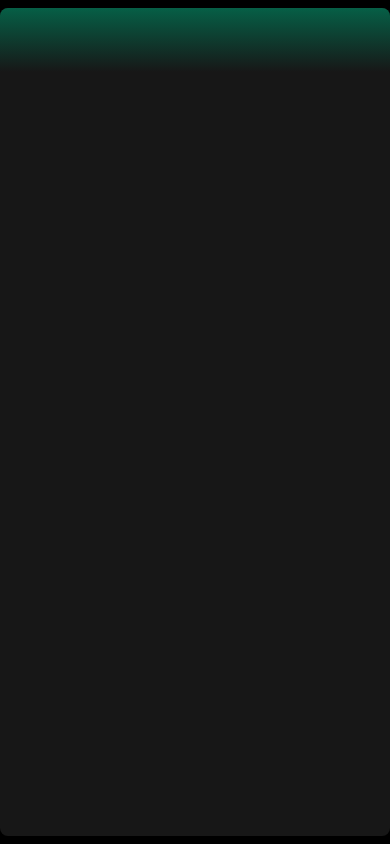
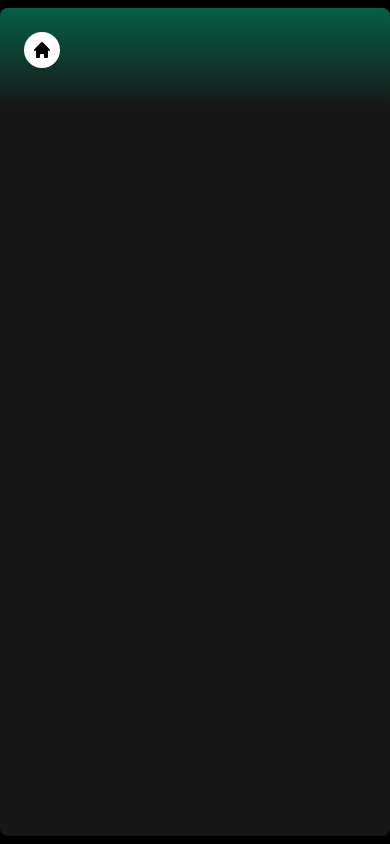
Before and after one commit to sairohitp/spotify-clone, a Next.js app: page / in a window 390 px wide. Built offline with nearby package versions, Linux system fonts and the light colour scheme.

Commit message:
md:hi-icon

```diff
--- a/components/Header.tsx
+++ b/components/Header.tsx
@@ -4,6 +4,7 @@ import { useRouter } from "next/navigation";
 import { twMerge } from "tailwind-merge";
 
 import {RxCaretLeft, RxCaretRight} from "react-icons/rx"
+import {HiHome} from "react-icons/hi"
 
 interface HeaderProps {
     children: React.ReactNode
@@ -42,7 +43,9 @@ const Header: React.FC<HeaderProps> = ({
                     gap-x-2
                     items-center
                 ">
-                    <button className="
+                    <button
+                    onClick={() => router.back()}
+                    className="
                         rounded-full
                         bg-black
                         flex
@@ -53,7 +56,9 @@ const Header: React.FC<HeaderProps> = ({
                     ">
                         <RxCaretLeft className = "text-white" size = {35}/>
                     </button>
-                    <button className="
+                    <button
+                    onClick={() => router.forward()}
+                    className="
                         rounded-full
                         bg-black
                         flex
@@ -65,6 +70,20 @@ const Header: React.FC<HeaderProps> = ({
                         <RxCaretRight className = "text-white" size = {35}/>
                     </button>
                 </div>
+                <div className="flex md:hidden gap-x-2 items-center">
+                    <button className="
+                        rounded-full
+                        p-2
+                        bg-white
+                        flex
+                        items-center
+                        justify-center
+                        hover:opacity-75
+                        transition
+                    ">
+                        <HiHome className = "text-black" size = {20}/>
+                    </button>
+                </div>
 
             </div>
         </div>
```
